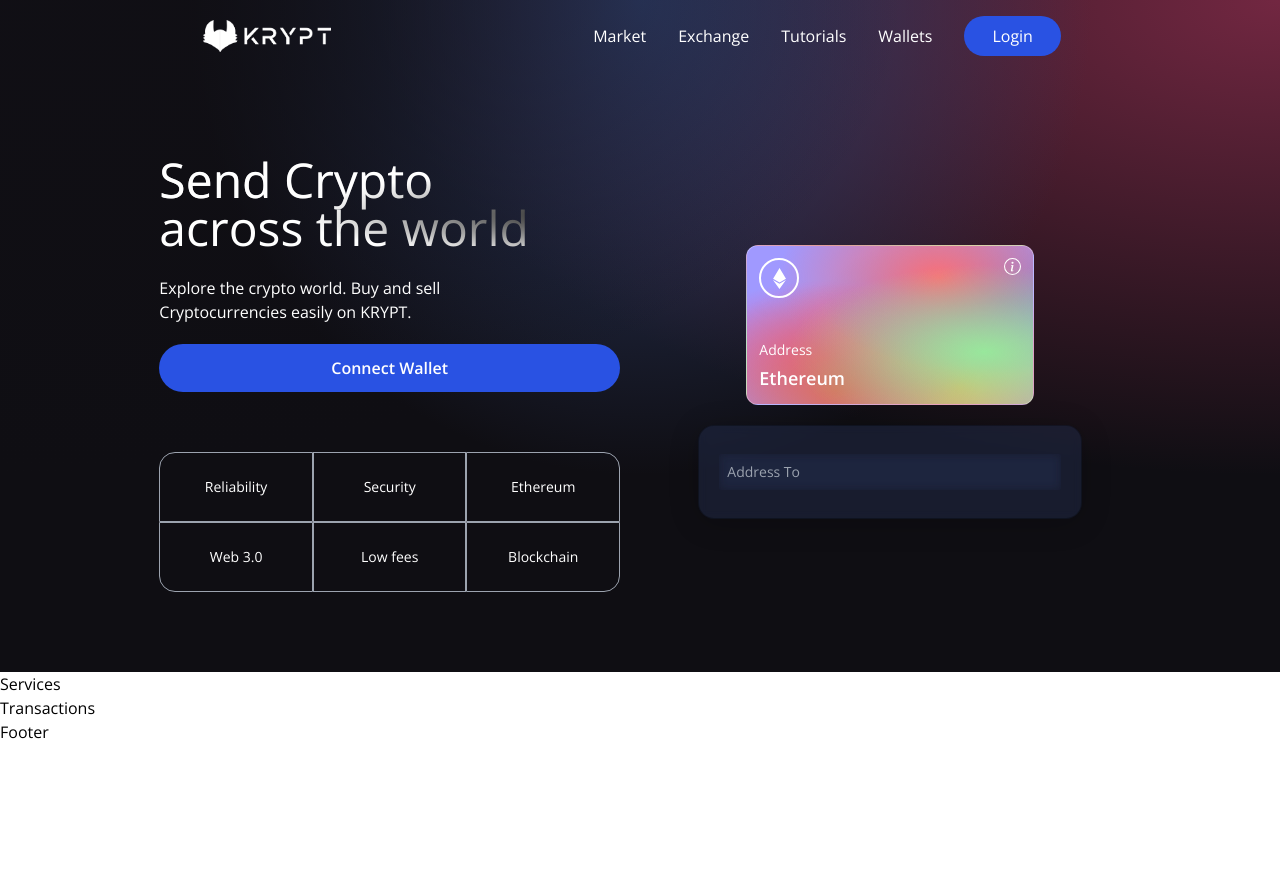
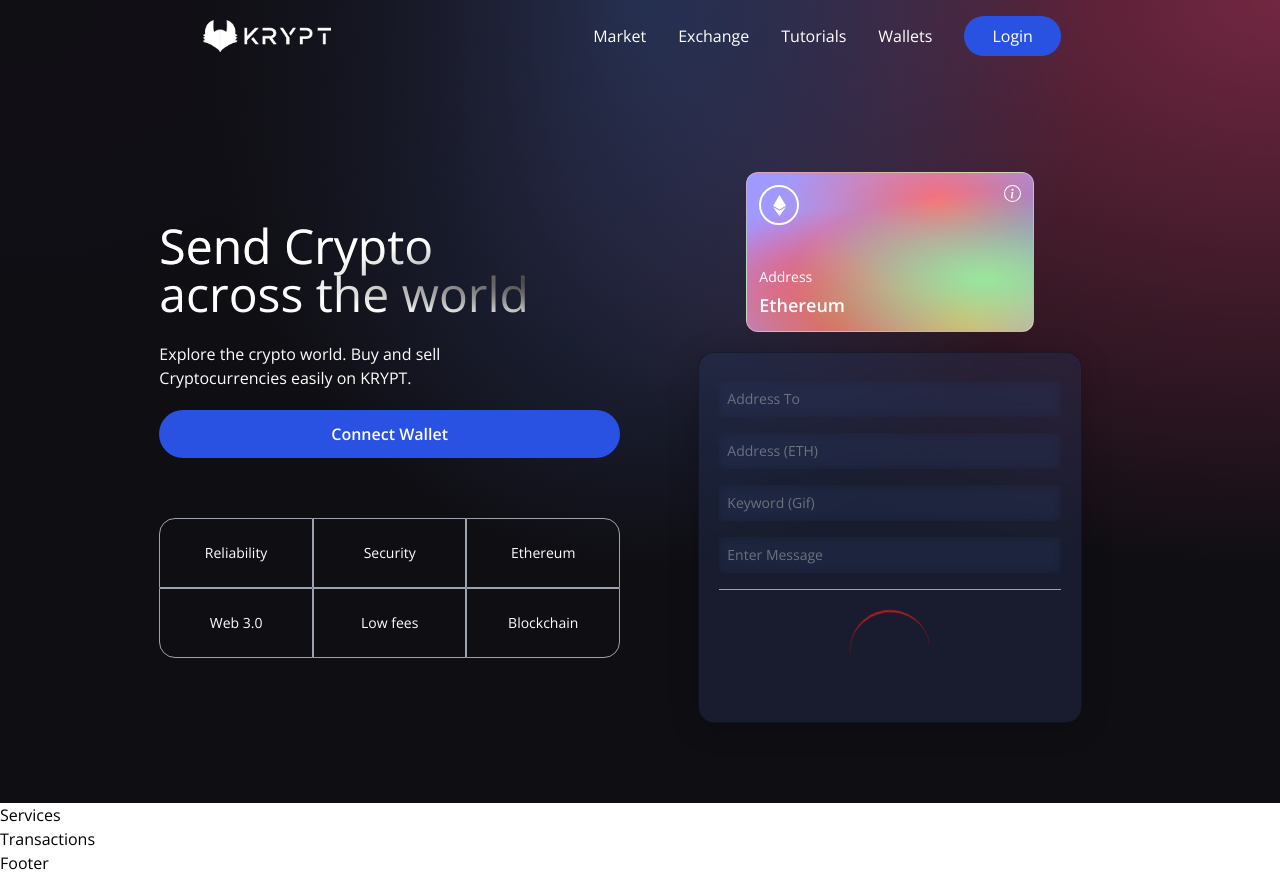
Before and after one commit to istiakAHMEDsaad/Smart_Contracts_Blockchain, a React (Vite) app in the folder client/: page / in a window 1280 px wide. Before the commit the page ends 800 px from the top, so only its background shows below. Built offline with nearby package versions, Linux system fonts and the light colour scheme.

Commit message:
custom break point added!

```diff
--- a/client/package.json
+++ b/client/package.json
@@ -10,6 +10,7 @@
     "preview": "vite preview"
   },
   "dependencies": {
+    "@tailwindcss/forms": "^0.5.10",
     "ethers": "^6.15.0",
     "react": "^19.2.0",
     "react-dom": "^19.2.0",
--- a/client/src/components/Loader.jsx
+++ b/client/src/components/Loader.jsx
@@ -1,5 +1,9 @@
 const Loader = () => {
-  return <div>Loader</div>;
+  return (
+    <div className='flex justify-center items-center py-3'>
+      <div className='animate-spin rounded-full h-20 w-20 border-b-2 border-red-700' />
+    </div>
+  );
 };
 
 export default Loader;
--- a/client/src/components/Welcome.jsx
+++ b/client/src/components/Welcome.jsx
@@ -1,6 +1,7 @@
 import { AiFillPlayCircle } from 'react-icons/ai';
 import { SiEthereum } from 'react-icons/si';
 import { BsInfoCircle } from 'react-icons/bs';
+import Loader from './Loader';
 
 const commonStyles =
   'min-h-[70px] sm:px-0 px-2 sm:min-w-[120px] flex justify-center items-center border-[0.5px] border-gray-400 text-sm font-light text-white';
@@ -19,10 +20,12 @@
 const Welcome = () => {
   const connectWallet = () => {};
 
+  const handleSubmit = () => {};
+
   return (
     <div className='flex w-full justify-center items-center'>
-      <div className='flex md:flex-row flex-col items-center justify-between md:p-20 py-12 px-4'>
-        <div className='flex flex-1 justify-start flex-col md:mr-10'>
+      <div className='flex mf:flex-row flex-col items-center justify-between md:p-20 py-12 px-4'>
+        <div className='flex flex-1 justify-start flex-col mf:mr-10'>
           {/* title 1 */}
           <h1 className='text-3xl sm:text-5xl text-white text-gradient py-1'>
             Send Crypto <br /> across the world
@@ -55,7 +58,7 @@
         </div>
 
         {/* righ side */}
-        <div className='flex flex-col flex-1 items-center justify-start w-full md:mt-0 mt-10'>
+        <div className='flex flex-col flex-1 items-center justify-start w-full mf:mt-0 mt-10'>
           <div className='p-3 justify-end items-start flex-col rounded-xl h-40 sm:w-72 w-full my-5 eth-card white-glassmorphism'>
             {/* flex container */}
             <div className='flex justify-between flex-col w-full h-full'>
@@ -84,6 +87,38 @@
               type='text'
               handleChange={() => {}}
             />
+            <Input
+              placeholder='Address (ETH)'
+              name='amount'
+              type='number'
+              handleChange={() => {}}
+            />
+            <Input
+              placeholder='Keyword (Gif)'
+              name='keyword'
+              type='text'
+              handleChange={() => {}}
+            />
+            <Input
+              placeholder='Enter Message'
+              name='message'
+              type='text'
+              handleChange={() => {}}
+            />
+
+            <div className='h-[1px] w-full bg-gray-400 my-2' />
+
+            {true ? (
+              <Loader />
+            ) : (
+              <button
+                type='button'
+                className='text-white w-full mt-2 border-[1px] p-2 border-[#3d4f7c] rounded-full cursor-pointer'
+                onClick={handleSubmit}
+              >
+                Send Now
+              </button>
+            )}
           </div>
         </div>
       </div>
--- a/client/tailwind.config.js
+++ b/client/tailwind.config.js
@@ -1,8 +1,30 @@
-/** @type {import('tailwindcss').Config} */
-export default {
+import forms from '@tailwindcss/forms';
+/** @type {import('tailwindcss').Config} */ export default {
   content: ['./index.html', './src/**/*.{js,ts,jsx,tsx}'],
+  mode: 'jit',
+  darkMode: false,
   theme: {
-    extend: {},
+    fontFamily: {
+      display: ['Open Sans', 'sans-serif'],
+      body: ['Open Sans', 'sans-serif'],
+    },
+    extend: {
+      screens: { mf: '990px' },
+      keyframes: {
+        'slide-in': {
+          '0%': {
+            '-webkit-transform': 'translateX(120%)',
+            transform: 'translateX(120%)',
+          },
+          '100%': {
+            '-webkit-transform': 'translateX(0%)',
+            transform: 'translateX(0%)',
+          },
+        },
+      },
+      animation: { 'slide-in': 'slide-in 0.5s ease-out' },
+    },
   },
-  plugins: [],
+  variants: { extend: {} },
+  plugins: [forms],
 };
```
Also changed, not shown: 1 other file (tests, documents, lock files or other folders).
